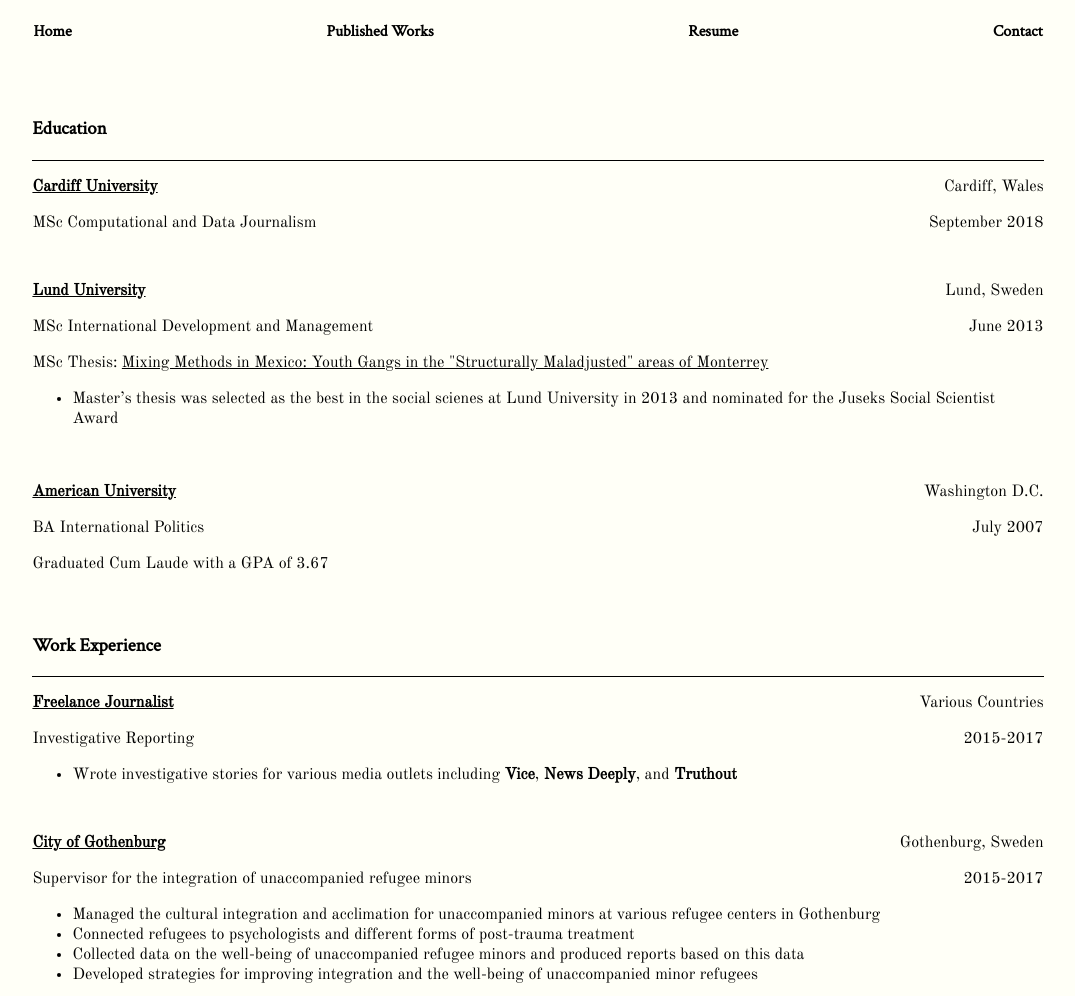
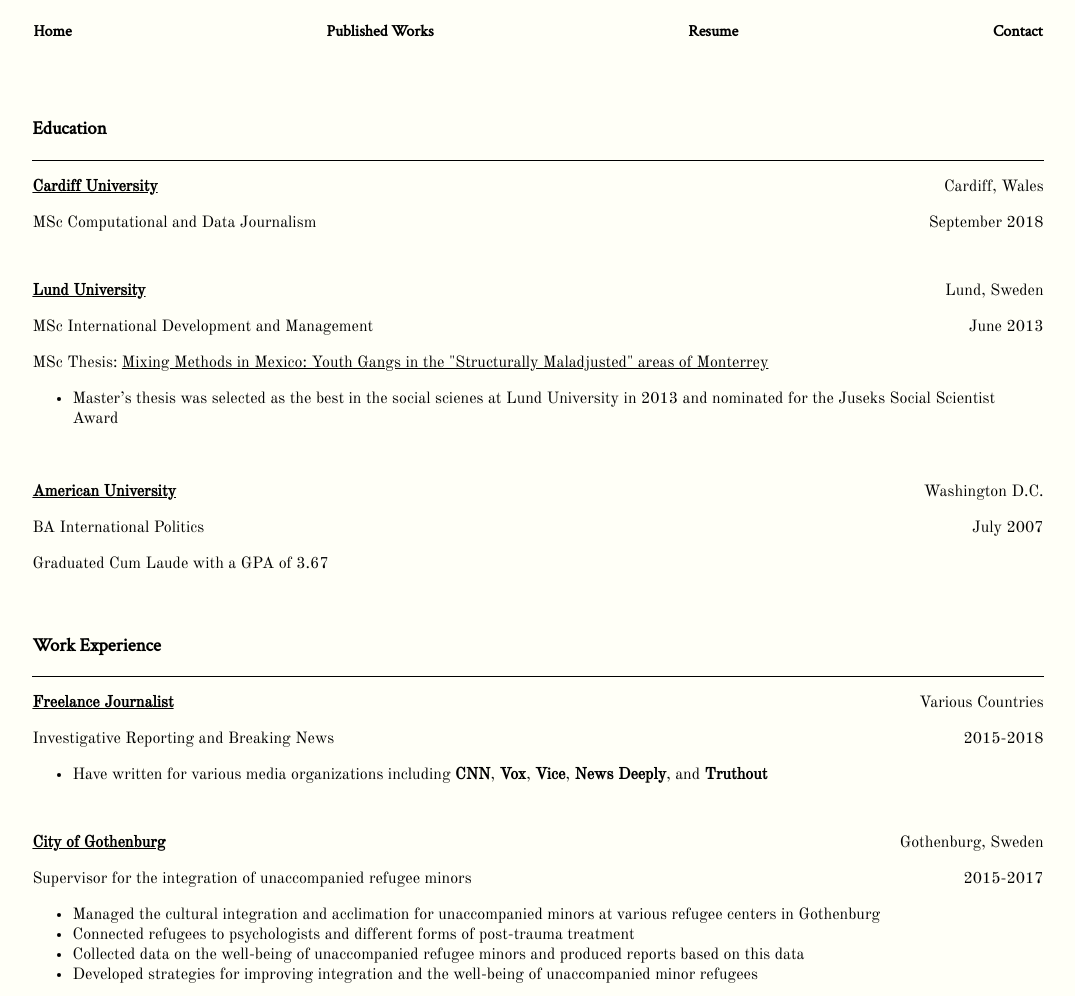
Before and after one commit to rorysmith85/Personal-Website, a plain HTML site: page resume.html in a window 1280 px wide. Shown: the part 101-1097 px from the top of the page, without its empty margins (102-1177 px from the left). Drawn offline with nearby package versions, Linux system fonts and the light colour scheme.

Commit message:
breaking news + cnn

```diff
--- a/resume.html
+++ b/resume.html
@@ -71,12 +71,12 @@
         <p>Various Countries</p>
       </div>
       <div class="uni">
-        <p>Investigative Reporting</p>
-        <p>2015-2017</p>
+        <p>Investigative Reporting and Breaking News</p>
+        <p>2015-2018</p>
       </div>
       <div class="uni">
         <ul>
-          <li>Wrote investigative stories for various media outlets including <span>Vice</span>, <span>News Deeply</span>, and <span>Truthout</span></li>
+          <li>Have written for various media organizations including <span>CNN</span>, <span>Vox</span>, <span>Vice</span>, <span>News Deeply</span>, and <span>Truthout</span></li>
         </ul>
       </div>
       <div class="uni padding">
```
